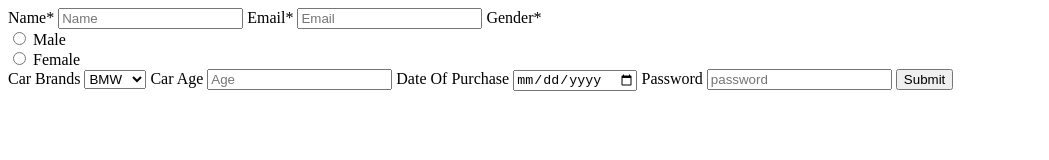
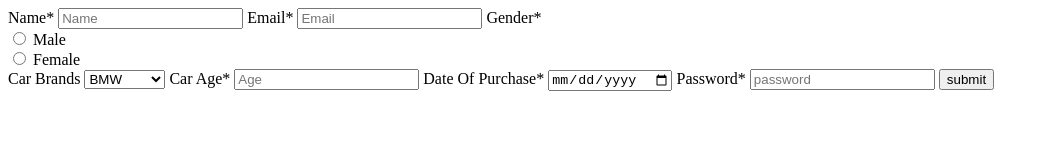
Before and after one commit to acciojob/car-insurance-form-AbdulMustfa, a website: page main.html in a window 1280 px wide. Shown: the whole page, without its empty margins (0-1049 px from the left). Drawn offline with Linux system fonts and the light colour scheme.

Commit message:
created a submission

```diff
--- a/main.html
+++ b/main.html
@@ -23,17 +23,17 @@
 	<label for="car">Car Brands</label>
 		<select id="car" name="car">
 			<option value="BMW">BMW</option>
-			<option value="ferrari">Ferrari</option>
-			<option value="Toyota">Toyota</option>
+			<option value="Audi">Audi</option>
+			<option value="Mercedez">Mercedez</option>
 		</select>
 
-	<label for="carage">Car Age</label>
+	<label for="carage">Car Age*</label>
 		<input type="number" id="carage" placeholder="Age" value="number" name="Age" required>
-	<label for="dop">Date Of Purchase</label>
+	<label for="dop">Date Of Purchase*</label>
 		<input type="date" value="date" placeholder="Date of Purchase" id="dop" name="dop" required>
-	<label for="password">Password</label>
+	<label for="password">Password*</label>
 		<input type="password" name="password" id="password" placeholder="password">
-	<button type="submit">Submit</button>
+	<button type="submit">submit</button>
     <script type="text/javascript" src="./script.js">
 </script>
 
```
